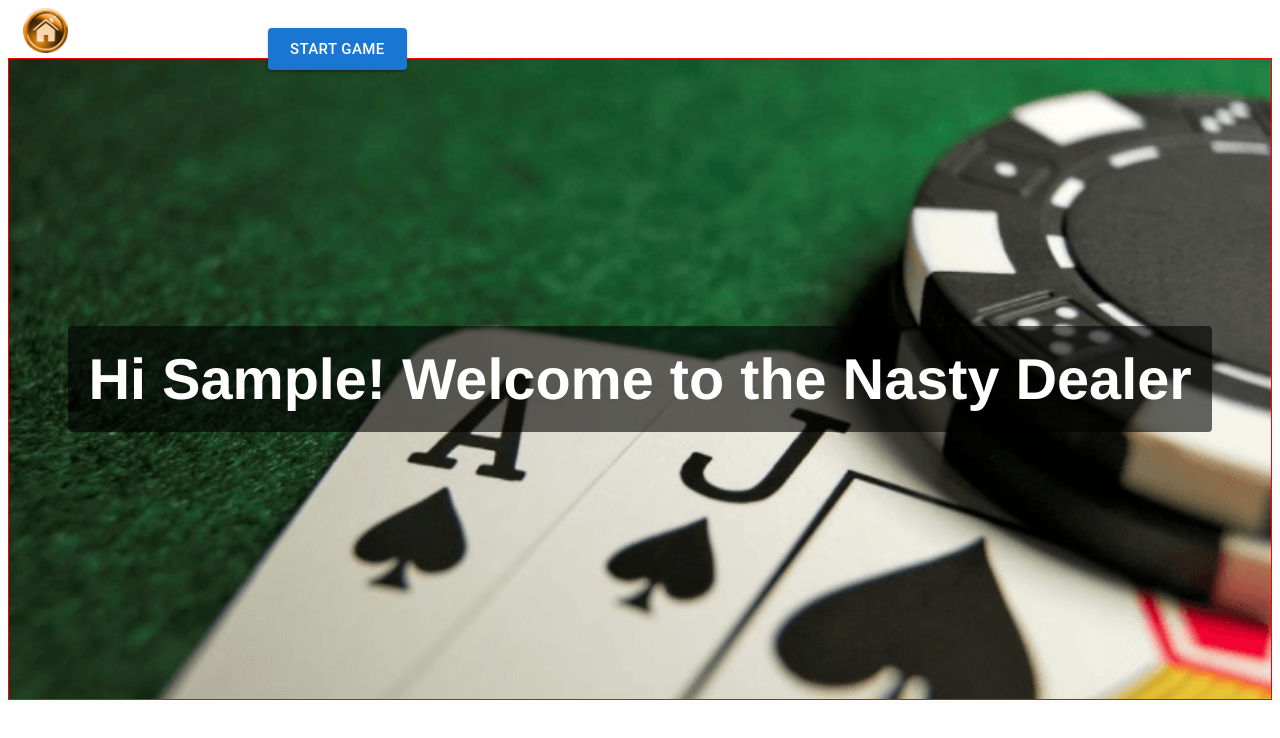
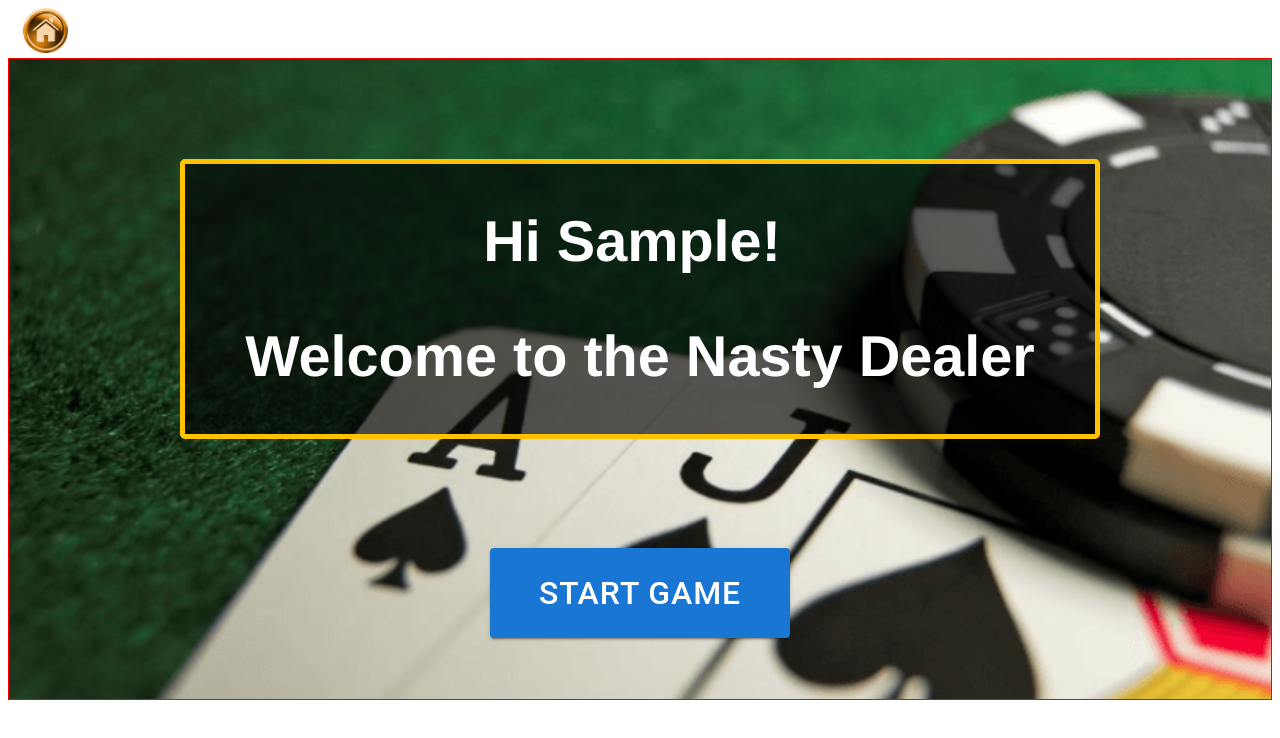
Before and after one commit to junedu416/react-nasty-dealer, a React (Create React App) app: page / in a window 1280 px wide. Both pictures are taken after typing "Sample" into the empty fields and a click on the button "SUBMIT". Shown: the top 738 px of the page. Built offline with nearby package versions, Linux system fonts and the light colour scheme.

Commit message:
Polishes styling for home page and welcome message.

```diff
--- a/src/App.js
+++ b/src/App.js
@@ -20,9 +20,6 @@ function App() {
       <nav style={navStyling}>
         <Link to="/">
           <Lobby />
-        </Link>
-        <Link to="/blackjack" style={{textDecoration: 'none', marginLeft: '200px'}}>
-          <StartGame />
         </Link>
       </nav>
 
--- a/src/components/CardTest.js
+++ b/src/components/CardTest.js
@@ -11,7 +11,7 @@ import Stand from "./buttons/Stand";
 import ChatBox from "./ChatBox";
 import RulePage from './rule/RulePage';
 import { GameContainer, ChatContainer, CenteredBox } from './styled-components';
-import { flexbox } from "@chakra-ui/styled-system";
+// import { flexbox } from "@chakra-ui/styled-system";
 
 
 const CardTest = () => {
--- a/src/components/Hand.js
+++ b/src/components/Hand.js
@@ -1,4 +1,4 @@
-import { AbsoluteCenter } from "@chakra-ui/layout";
+// import { AbsoluteCenter } from "@chakra-ui/layout";
 import faceDownCard from "./../images/face-down-card.jpeg";
 import { CenteredBox } from './styled-components';
 
--- a/src/components/Home.js
+++ b/src/components/Home.js
@@ -3,7 +3,9 @@ import Button from "@mui/material/Button";
 import TextField from "@mui/material/TextField";
 import { CenteredBox } from './styled-components';
 import Background from '../images/hero.png'
-import { autocompleteClasses } from "@mui/material";
+// import { autocompleteClasses } from "@mui/material";
+import { Link } from "react-router-dom";
+import { StartGame } from "./buttons/StartGame";
 
 function Home() {
   const [username, setUsername] = useState(retrieveUser());
@@ -38,24 +40,42 @@ function Home() {
   }
 
   const welcome = {
-    backgroundColor: 'rgb(0, 0, 0, 0.6)',
-    padding: '20px',
-    borderRadius: '4px',
+    backgroundColor: 'rgb(0, 0, 0, 0.64)',
+    padding: '20px 60px',
+    borderRadius: '5px',
     color: 'white',
     fontFamily: 'helvetica',
     fontSize: '3.6rem',
+    whiteSpace: 'pre',
+    textAlign: 'center',
+    lineHeight: '2',
+    border: '5px solid #FFC200',
+  }
+
+  const loggedIn = {
+    display: 'flex',
+    flexDirection: 'column',
+    alignItems: 'center',
+
   }
 
   return (
     <div style={homePage}>
       <CenteredBox>
           {login ? (
-            <h1 style={welcome}>
-              Hi
-              {username
-                ? ` ${username}! Welcome to the Nasty Dealer`
-                : " idiot, you forget to input your name, but still welcome!"}
-            </h1>
+            <>
+              <div style={loggedIn}>
+                <h1 style={welcome}>
+                  Hi
+                  {username
+                    ? ` ${username}! \nWelcome to the Nasty Dealer`
+                    : " idiot! \nYou forget to input your name, but you're still welcome!"}
+                </h1>
+                <Link to="/blackjack" style={{textDecoration: 'none'}}>
+                  <StartGame />
+                </Link>
+              </div>
+            </>
           ) : (
             <form onSubmit={handleSubmit} style={textStyle}>
               <TextField
@@ -64,7 +84,7 @@ function Home() {
                 variant="outlined"
                 value={username}
                 onChange={handleChange}
-                style={{width:'0px', paddingRight:'8px'}}
+                style={{width:'280px', paddingRight:'8px'}}
               />
               <Button type="submit" variant="contained" size="large" style={{height: '55px'}}>
                 Submit
--- a/src/components/buttons/StartGame.js
+++ b/src/components/buttons/StartGame.js
@@ -2,7 +2,7 @@ import Button from "@mui/material/Button";
 
 const StartGame = () => {
   return (
-    <Button variant="contained" size="large" color="primary" style={{margin: '0', boxSizing: 'border-box',}}>
+    <Button variant="contained" size="large" color="primary" style={{margin: '0', width: '300px', height: '90px', marginTop: '70px', fontSize: '2rem'}}>
       Start Game
     </Button>
   );
```
